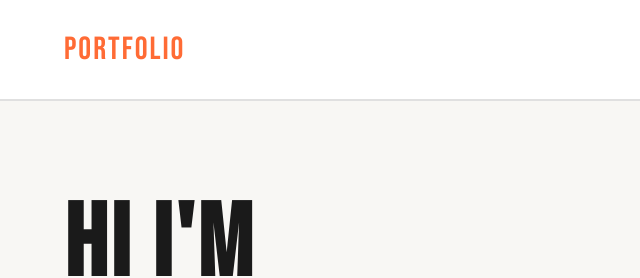
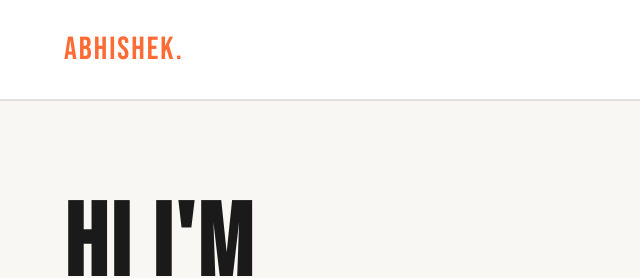
Before and after one commit to abhi20472815-web/Personal-Portfolio, a website: page public/index.html in a window 1280 px wide. Shown: the top 278 px of the page, 0-640 px from the left. Drawn offline with Linux system fonts and the light colour scheme.

Commit message:
Update index.html
Signed-off-by: Abhishek <abhi20472815@gmail.com>

```diff
--- a/public/index.html
+++ b/public/index.html
@@ -13,7 +13,7 @@
     <!-- Header -->
     <header>
         <nav>
-            <div class="logo">PORTFOLIO</div>
+            <div class="logo">ABHISHEK<span>.</span></div>
             <ul class="nav-links">
                 <li><a href="#about">About</a></li>
                 <li><a href="#skills">Skills</a></li>
@@ -292,7 +292,7 @@
             </div>
             <hr class="footer-divider">
             <div class="footer-bottom">
-                <p class="footer-copyright">Abhishek Yadav</p>
+                <p class="footer-copyright">Abhishek </p>
                 <div class="footer-socials">
                     <a href="https://github.com/abhi20472815-web" class="footer-social-link" target="_blank" rel="noopener noreferrer">
                         <svg class="social-icon" xmlns="http://www.w3.org/2000/svg" viewBox="0 0 24 24" width="16" height="16" fill="none" stroke="currentColor" stroke-width="2" stroke-linecap="round" stroke-linejoin="round">
```
